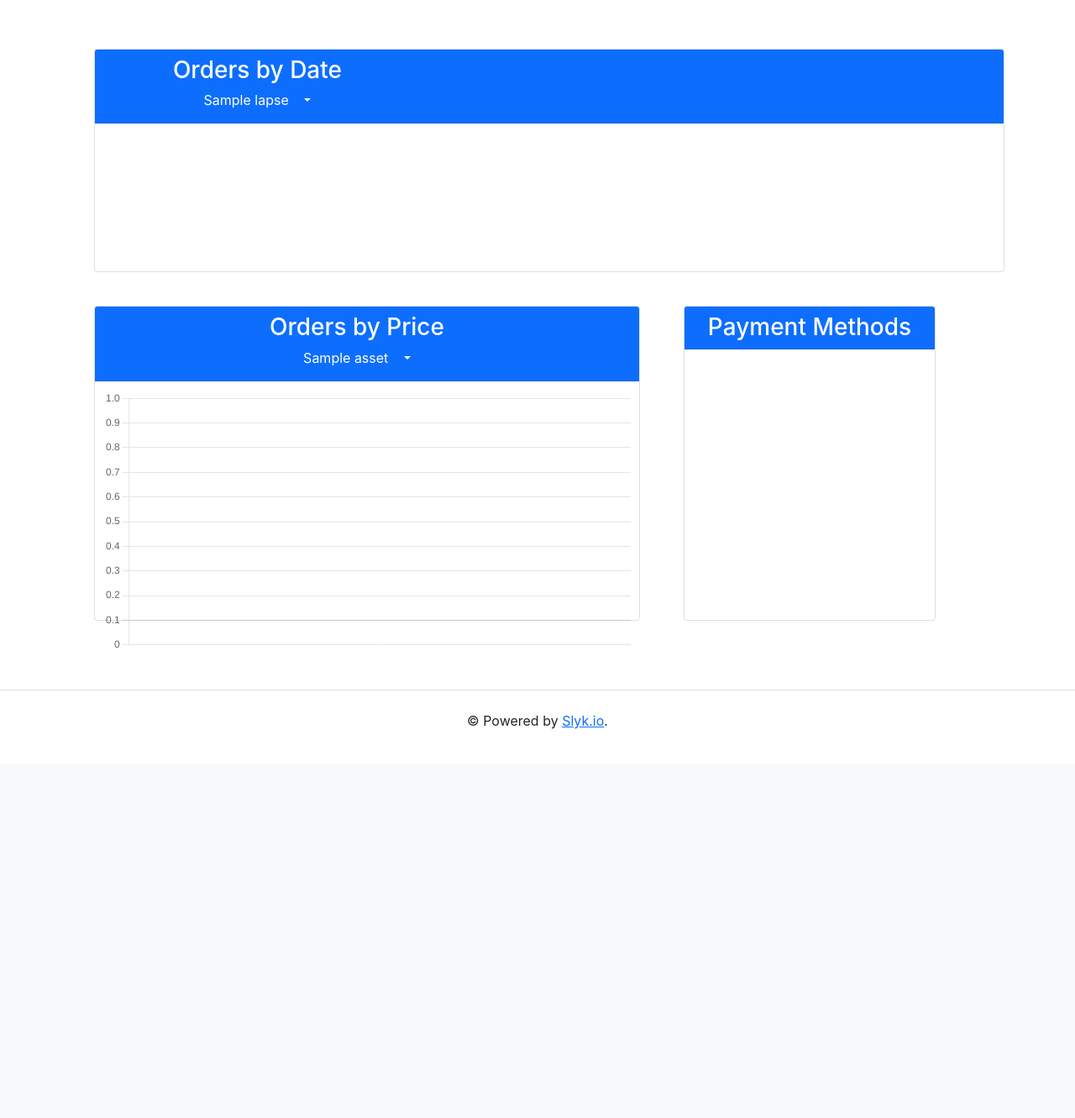
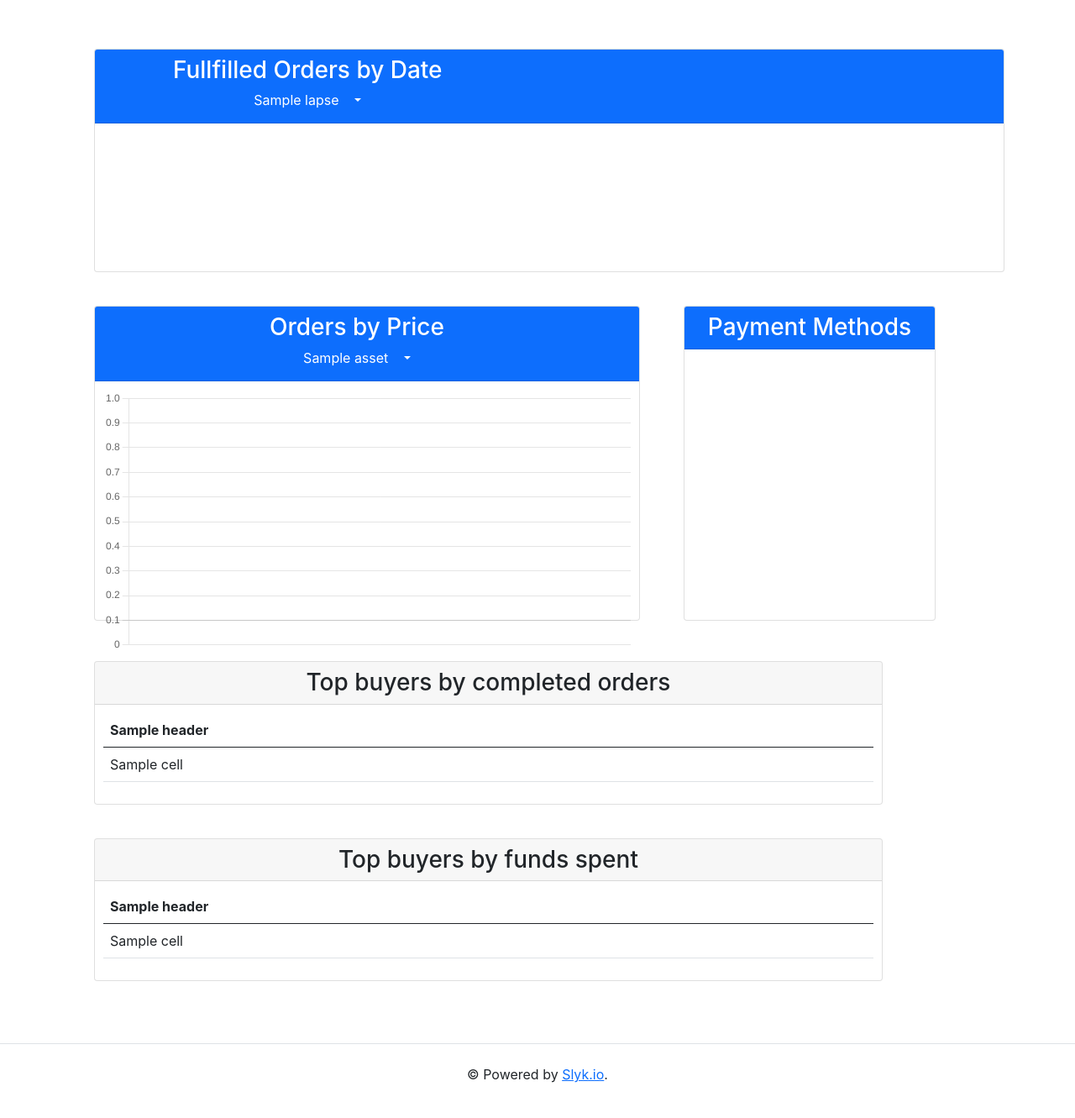
Before and after one commit to abeldarrain/slykhub, a Flask app: template slykhub/templates/dashboard/sales.html in a window 1280 px wide. Shown: the part 60-1391 px from the top of the page at 84% size. Before the commit the page ends 928 px from the top, so only its background shows below. Run offline with Flask 2, Linux system fonts and the light colour scheme; the template is opened without the code that fills it: most values are stand-ins (such as "Sample title", 1, 10 or a date in 2020); a map, chart or similar area stays blank; some libraries are stand-ins or nearby versions.

Commit message:
Top buyers tables functional. Styling left

```diff
--- a/slykhub/api.py
+++ b/slykhub/api.py
@@ -217,7 +217,7 @@ def get_completed_transactions(apikey, url="https://api.slyk.io/transactions?fil
                         return e
         return return_data
 
-def get_orders(apikey, url="https://api.slyk.io/orders?page[size]=100&sorted=createdAt"):
+def get_orders(apikey, url="https://api.slyk.io/orders?page[size]=100&sorted=createdAt&filter[orderStatus]=fulfilled"):
         return_data = {}
         try:
                 req = request.Request(url, headers={'User-Agent': 'Mozilla/5.0', 'apiKey': apikey})
--- a/slykhub/templates/dashboard/sales.html
+++ b/slykhub/templates/dashboard/sales.html
@@ -12,11 +12,11 @@
     <div class="card"  id="TotalOrdersInTimeCard">
         <div class="card-header bg-primary text-white text-center">
             <div class="row text-center">
-            <h3>Orders by Date</h3>
-            <a class="btn btn-outline-white dropdown-toggle text-white" id ="timelapsebtn" data-bs-toggle="dropdown" href="#">
+            <h3>Fullfilled Orders by Date</h3>
+            <a class="btn btn-outline-white dropdown-toggle text-white" id ="timelapsebtn" data-bs-toggle="dropdown" href="#TotalOrdersInTimeChart">
                 {{timelapses[1]}}<span class="caret"></span>
               </a>
-              <ul class="dropdown-menu">
+              <ul class="dropdown-menu" id="timelapsedropdown">
                   {% for lapse in timelapses%}
                           <li><a class="dropdown-item" href="#">{{lapse}}</a></li>
                       {% endfor %}
@@ -54,10 +54,10 @@
                 <div class="row w-100 text-center">
                 <h3>Orders by Price</h3>
                 <div class = "text-center">
-                    <a class="btn btn-outline-white dropdown-toggle text-white" id ="assetbtn" data-bs-toggle="dropdown" href="#">
+                    <a class="btn btn-outline-white dropdown-toggle text-white" id ="assetbtn" data-bs-toggle="dropdown" href="#OrdersByPriceChart">
                       {{assets[0]}}<span class="caret"></span>
                     </a>
-                    <ul class="dropdown-menu">
+                    <ul class="dropdown-menu" id="assetdropdown">
                         {% for asset in assets %}
                             <li><a class="dropdown-item" href="#">{{asset}}</a></li>
                         {% endfor %}
@@ -93,7 +93,7 @@
                           }
 
                     });
-                    $(".dropdown-menu li a").click(function(){
+                    $("#assetdropdown li a").click(function(){
 
                         $("#assetbtn").html($(this).text()+' <span class="caret"></span>');
 
@@ -137,15 +137,64 @@
             </script>
         </div>
     </div>
+</div>
+
     </div>
-
-
-
-
+    <div class="row">
+    <div class="card">
+        <div class="card-header">
+            <h3>Top buyers by completed orders</h3>
+        </div>
+    <div class="card-body">
+        <table class="table" id="topBuyersFrequencyTable">
+            <thead>
+              <tr>
+                {% for header in  top_buyers_labels%}
+                    <th>{{header}}</th>
+                {% endfor %}
+              </tr>
+            </thead>
+            <tbody>
+              {% for row in  top_buyers_by_frequency%}
+                <tr>
+                {% for cell in  row %}
+                <td>{{cell}}</td>
+                {% endfor %}
+                </tr>
+              {% endfor %}
+            </tbody>
+          </table>
+        </div>
+        </div>
+        <div class="card">
+            <div class="card-header">
+                <h3>Top buyers by funds spent</h3>
+            </div>
+        <div class="card-body">
+            <table class="table" id="topBuyersAmountTable">
+                <thead>
+                  <tr>
+                    {% for header in  top_buyers_labels%}
+                        <th>{{header}}</th>
+                    {% endfor %}
+                  </tr>
+                </thead>
+                <tbody>
+                  {% for row in  top_buyers_by_amount%}
+                    <tr>
+                    {% for cell in  row %}
+                    <td>{{cell}}</td>
+                    {% endfor %}
+                    </tr>
+                  {% endfor %}
+                </tbody>
+              </table>
+            </div>
+            </div>
     </div>
 <script type="text/javascript" src="{{url_for('static', filename='js/sales/dropdown.js')}}"></script>
 <script type="text/javascript">
-    $(".dropdown-menu li a").click(function(){
+    $("#timelapsedropdown li a").click(function(){
 
         $("#timelapsebtn").html($(this).text()+' <span class="caret"></span>');
 
```
Also changed, not shown: slykhub/dashboard.py (+5 -5 lines), slykhub/util.py (+12 -2 lines).
